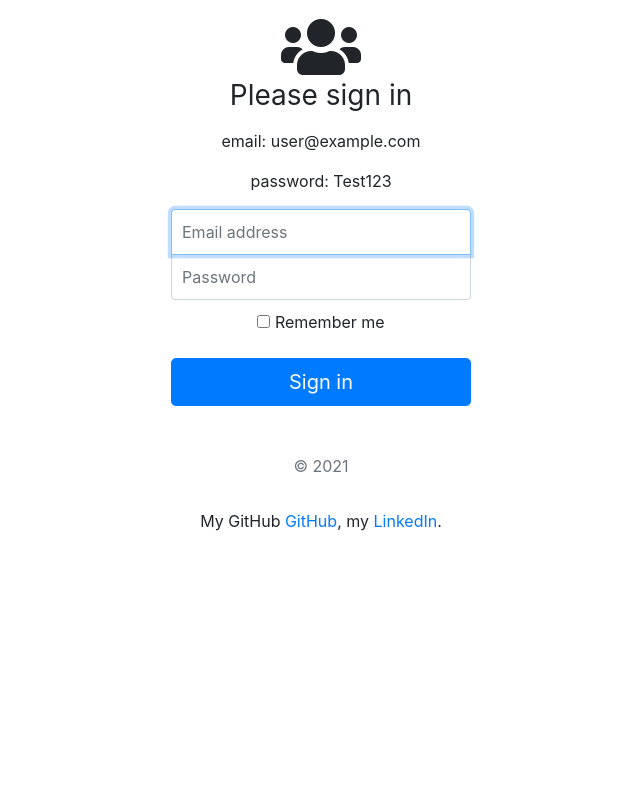
After one commit to DevJayShepherd/money_mover, a Flask app: template templates/login.html in a window 1280 px wide. The commit adds this page. Shown: the whole page, without its empty margins (319-959 px from the left). Run offline with Flask 2, Linux system fonts and the light colour scheme; the template is opened without the code that fills it, so the values that code supplies are empty; some libraries are stand-ins or nearby versions.

Commit message:
login page and view (#4)

```diff
--- /dev/null
+++ b/money_mover.py
@@ -0,0 +1,33 @@
+from flask import render_template, request, jsonify, url_for, redirect
+from app import app
+from models.core_models import User
+
+
+@app.route('/')
+def homepage():
+    return render_template('home_page.html')
+
+
+@app.route('/login', methods=['GET', 'POST'])
+def login():
+    if request.method == 'POST':
+        email = request.form.get('email')
+        password = request.form.get('password')
+
+        # Check user exists first
+        if User.query.filter_by(email=email).first():
+            user = User.query.filter_by(email=email).first()
+        else:
+            return jsonify(message="User or password incorrect"), 400
+            # Frontend will do something here like flash message or on API I would raise exception
+            # TODO Raise exception or flash message
+
+        # Check user password is correct
+        if user.check_password(password=password):
+            return redirect(url_for('homepage'))
+        else:
+            return jsonify(message="User or password incorrect"), 400
+            # Frontend will do something here like flash message or on API I would raise exception
+            # TODO Raise exception or flash message
+
+    return render_template('login.html')
--- /dev/null
+++ b/static/styles/signin.css
@@ -0,0 +1,36 @@
+html,
+body {
+  height: 100%;
+}
+
+
+
+.form-signin {
+  width: 100%;
+  max-width: 330px;
+  padding: 15px;
+  margin: auto;
+}
+.form-signin .checkbox {
+  font-weight: 400;
+}
+.form-signin .form-control {
+  position: relative;
+  box-sizing: border-box;
+  height: auto;
+  padding: 10px;
+  font-size: 16px;
+}
+.form-signin .form-control:focus {
+  z-index: 2;
+}
+.form-signin input[type="email"] {
+  margin-bottom: -1px;
+  border-bottom-right-radius: 0;
+  border-bottom-left-radius: 0;
+}
+.form-signin input[type="password"] {
+  margin-bottom: 10px;
+  border-top-left-radius: 0;
+  border-top-right-radius: 0;
+}
--- a/templates/core/base.html
+++ b/templates/core/base.html
@@ -8,7 +8,8 @@
     <!-- Bootstrap CSS -->
     <link rel="stylesheet" href="https://stackpath.bootstrapcdn.com/bootstrap/4.2.1/css/bootstrap.min.css" integrity="sha384-GJzZqFGwb1QTTN6wy59ffF1BuGJpLSa9DkKMp0DgiMDm4iYMj70gZWKYbI706tWS" crossorigin="anonymous">
     <link rel="stylesheet" href="https://pro.fontawesome.com/releases/v5.10.0/css/all.css" integrity="sha384-AYmEC3Yw5cVb3ZcuHtOA93w35dYTsvhLPVnYs9eStHfGJvOvKxVfELGroGkvsg+p" crossorigin="anonymous"/>
-
+    {% block extraheaders %}
+    {% endblock extraheaders %}
     <title>Money Movers - by Jay Shepherd</title>
   </head>
 <body class="text-center">
--- /dev/null
+++ b/templates/login.html
@@ -0,0 +1,23 @@
+{% extends 'core/base.html' %}
+{% block extraheaders %}
+<link rel= "stylesheet" type= "text/css" href= "{{ url_for('static',filename='styles/signin.css') }}">
+{% endblock extraheaders %}
+{% block content %}
+<form class="form-signin", method="POST", action="/login">
+  <i class="fas fa-users fa-4x"></i>
+  <h1 class="h3 mb-3 font-weight-normal">Please sign in</h1>
+  <p>email: user@example.com</p>
+  <p>password: Test123</p>
+  <label for="inputEmail" class="sr-only">name</label>
+  <input name="email" type="email" id="inputEmail" class="form-control" placeholder="Email address" required autofocus>
+  <label for="inputPassword" class="sr-only">email</label>
+  <input name="password" type="password" id="inputPassword" class="form-control" placeholder="Password" required>
+  <div class="checkbox mb-3">
+    <label>
+      <input type="checkbox" value="remember-me"> Remember me
+    </label>
+  </div>
+  <button class="btn btn-lg btn-primary btn-block" type="submit">Sign in</button>
+  <p class="mt-5 mb-3 text-muted">&copy; 2021</p>
+</form>
+{% endblock content %}
--- a/utility/dummy_data.py
+++ b/utility/dummy_data.py
@@ -9,6 +9,9 @@ db.session.commit()
 user = User(name='user', email='user@example.com', balance=1500, number_of_transactions=0)
 transaction_one = Transaction(amount=25, destination_wallet='12hggftt862h', user_id=1)
 
+# Hash and set user password
+user.set_password(password='Test123')
+
 db.session.add(user)
 db.session.add(transaction_one)
 db.session.commit()
```
Also changed, not shown: app.py (+2 -8 lines), models/core_models.py (+10 -1 lines).
